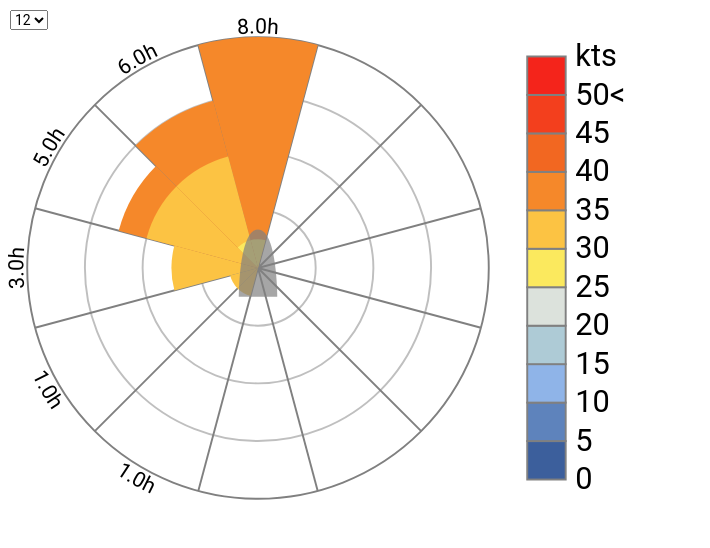
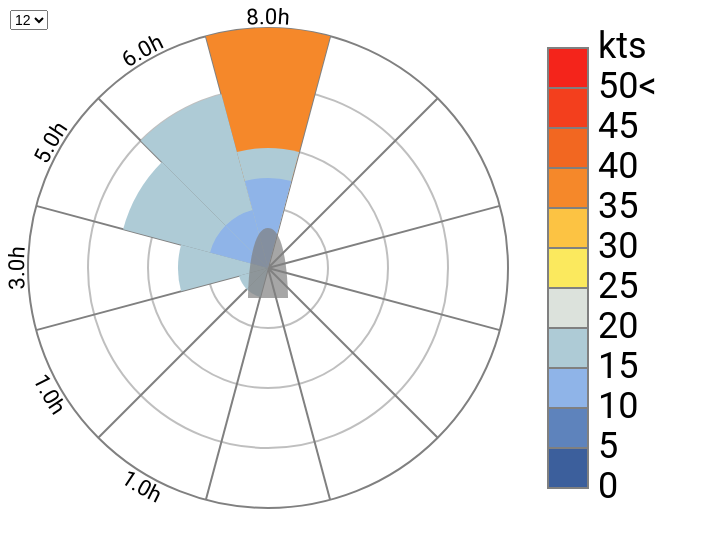
Before and after one commit to phalkone/fast-wind-rose, a React app: page / in a window 1280 px wide. Shown: the top 548 px of the page, without its empty margins (0-710 px from the left). Built offline with nearby package versions, Linux system fonts and the light colour scheme; the HTML template or start-up script is replaced by a standard one.

Commit message:
Dynamic scale

```diff
--- a/src/components/Windrose/Colors.js
+++ /dev/null
@@ -1,15 +0,0 @@
-const colors = {
-  0: 'rgb(60,95,156)',
-  5: 'rgb(94,131,188)',
-  10: 'rgb(143,180,232)',
-  15: 'rgb(174,203,214)',
-  20: 'rgb(220,226,220)',
-  25: 'rgb(251,233,94)',
-  30: 'rgb(252,195,67)',
-  35: 'rgb(245,136,42)',
-  40: 'rgb(242,103,33)',
-  45: 'rgb(243,63,29)',
-  50: 'rgb(244,36,27)'
-}
-
-export default colors
--- a/src/components/Windrose/IntervalLabel.jsx
+++ b/src/components/Windrose/IntervalLabel.jsx
@@ -28,7 +28,6 @@ export default function IntervalLabel (props) {
       />
       <text
         fill='black'
-        fontFamily='Roboto, "Open Sans", sans-serif'
         textAnchor='middle'
         fontSize={props.sectorSize < 15 ? '9px' : '11px'}
       >
--- a/src/components/Windrose/Legend.jsx
+++ b/src/components/Windrose/Legend.jsx
@@ -1,35 +1,40 @@
 import React, { Fragment } from 'react'
-import Colors from './Colors'
 import PropTypes from 'prop-types'
 
 function Legend (props) {
+  const keys = Object.keys(props.scale)
+  const length = keys.length
+  const square = ((props.size - 20) / length) > 20 ? 20 : ((props.size - 20) / length)
+  const margin = (props.size - (length * square)) / 2
+  const fontSize = square - 2
+
   return (
     <>
-      {Object.keys(Colors).map(speed => (
+      {keys.map((speed, i) => (
         <Fragment key={speed}>
           <rect
             x={props.size + 10}
-            y={(props.size / 2) + 90 - ((speed / 5) * 20)}
-            width='20'
-            height='20'
+            y={(props.size - margin) - ((i + 1) * square)}
+            width={square}
+            height={square}
             stroke='grey'
             strokeWidth='1'
-            fill={Colors[speed]}
+            fill={props.scale[speed]}
           />
           <text
-            x={props.size + 35}
-            y={(props.size / 2) + 115 - ((speed / 5) * 20)}
+            x={props.size + square + 15}
+            y={(props.size - margin) - (i * square) + 5}
             fill='black'
-            fontFamily='Roboto, "Open Sans", sans-serif'
-          >{speed === '50' ? '50<' : speed}
+            fontSize={fontSize}
+          >{i === length - 1 ? `${speed}<` : speed}
           </text>
         </Fragment>
       ))}
       <text
-        x={props.size + 35}
-        y={(props.size / 2) - 105}
+        x={props.size + square + 15}
+        y={(props.size - margin) - (length * square) + 5}
         fill='black'
-        fontFamily='Roboto, "Open Sans", sans-serif'
+        fontSize={fontSize}
       >kts
       </text>
     </>
@@ -37,7 +42,8 @@ function Legend (props) {
 }
 
 Legend.propTypes = {
-  size: PropTypes.number
+  size: PropTypes.number,
+  scale: PropTypes.object
 }
 
 export default Legend
--- a/src/components/Windrose/Sector.jsx
+++ b/src/components/Windrose/Sector.jsx
@@ -1,18 +1,18 @@
 import React, { Fragment } from 'react'
 import PropTypes from 'prop-types'
-import Colors from './Colors'
 
 export default function Sector (props) {
   const speedCategories = []
   const cos = Math.cos(Math.PI / 180 * (props.sectorSize / 2))
   const sin = Math.sin(Math.PI / 180 * (props.sectorSize / 2))
   let length = props.barLength
+  const scale = Object.keys(props.scale)
 
-  for (let speed = 50; speed >= 0; speed -= 5) {
-    const prev = speed === 50 ? 100 : speed + 5
-    const count = props.speeds.filter((val) => val > speed && val <= prev).length
+  for (let i = scale.length - 1; i >= 0; i--) {
+    const prev = i === scale.length - 1 ? Infinity : scale[i + 1]
+    const count = props.speeds.filter((val) => val > scale[i] && val <= prev).length
     if (count) {
-      speedCategories.push([speed, length])
+      speedCategories.push([scale[i], length])
       length -= count * props.interval
     }
   }
@@ -24,7 +24,7 @@ export default function Sector (props) {
           d={`M ${props.center + (count[1] * sin)} ${props.center - (count[1] * cos)} ` +
              `A ${count[1]} ${count[1]}, 0, 0, 0, ${props.center - (count[1] * sin)} ` +
              `${props.center - (count[1] * cos)} L ${props.center} ${props.center} Z`}
-          fill={Colors[count[0]]}
+          fill={props.scale[count[0]]}
           transform={`rotate(${props.sector * props.sectorSize}, ` +
                      `${props.center}, ${props.center})`}
         />
--- a/src/components/Windrose/index.jsx
+++ b/src/components/Windrose/index.jsx
@@ -28,8 +28,7 @@ function Windrose (props) {
           position: 'absolute',
           top: '10px',
           left: '10px',
-          fontSize: '14px',
-          fontFamily: 'Roboto, "Open Sans", sans-serif'
+          fontSize: '14px'
         }}
       >
         <option value='4'>4</option>
@@ -46,7 +45,7 @@ function Windrose (props) {
         width={props.width}
         height={props.height}
       >
-        {props.legend && <Legend size={props.size} />}
+        {props.legend && <Legend size={props.size} scale={props.scale} />}
         <Chart
           sectorSize={sectorSize}
           center={props.center}
@@ -70,6 +69,7 @@ function Windrose (props) {
                 sectorSize={sectorSize}
                 barLength={(speeds.length / max) * props.radius}
                 interval={props.radius / max}
+                scale={props.scale}
               />}
           </Fragment>))}
         <Ship center={props.center} />
@@ -87,7 +87,8 @@ Windrose.propTypes = {
   center: PropTypes.number,
   dirData: PropTypes.array,
   spdData: PropTypes.array,
-  interval: PropTypes.number
+  interval: PropTypes.number,
+  scale: PropTypes.object
 }
 
 Windrose.defaultProps = {
@@ -95,7 +96,20 @@ Windrose.defaultProps = {
   center: 130,
   size: 260,
   width: 650,
-  height: 520
+  height: 520,
+  scale: {
+    0: 'rgb(60,95,156)',
+    5: 'rgb(94,131,188)',
+    10: 'rgb(143,180,232)',
+    15: 'rgb(174,203,214)',
+    20: 'rgb(220,226,220)',
+    25: 'rgb(251,233,94)',
+    30: 'rgb(252,195,67)',
+    35: 'rgb(245,136,42)',
+    40: 'rgb(242,103,33)',
+    45: 'rgb(243,63,29)',
+    50: 'rgb(244,36,27)'
+  }
 }
 
 export default Windrose
--- /dev/null
+++ b/src/index.css
@@ -0,0 +1,3 @@
+body {
+  font-family: Roboto, "Open Sans", sans-serif;
+}
--- a/src/index.jsx
+++ b/src/index.jsx
@@ -1,32 +1,33 @@
 import React from 'react'
 import { render } from 'react-dom'
 import Windrose from './components/Windrose'
+import './index.css'
 
 const data = {
   metrics: [{
     tag: 'wind_speed_rel',
     aggregation: { interval: 'PT1H', method: 'avg' },
     values: [
-      { timestamp: '2021-05-30T11:00:00Z', value: 28.48, interpolated: true },
-      { timestamp: '2021-05-30T12:00:00Z', value: 28.38, interpolated: true },
-      { timestamp: '2021-05-30T13:00:00Z', value: 30.65, interpolated: true },
-      { timestamp: '2021-05-30T14:00:00Z', value: 31.36, interpolated: true },
-      { timestamp: '2021-05-30T15:00:00Z', value: 31.37, interpolated: true },
-      { timestamp: '2021-05-30T16:00:00Z', value: 31.85, interpolated: true },
-      { timestamp: '2021-05-30T17:00:00Z', value: 32.71, interpolated: true },
-      { timestamp: '2021-05-30T18:00:00Z', value: 33.24, interpolated: true },
-      { timestamp: '2021-05-30T19:00:00Z', value: 33.18, interpolated: true },
-      { timestamp: '2021-05-30T20:00:00Z', value: 33.69, interpolated: true },
-      { timestamp: '2021-05-30T21:00:00Z', value: 34.17, interpolated: true },
-      { timestamp: '2021-05-30T22:00:00Z', value: 35.02, interpolated: true },
-      { timestamp: '2021-05-30T23:00:00Z', value: 33.41, interpolated: true },
-      { timestamp: '2021-05-31T00:00:00Z', value: 32.98, interpolated: true },
-      { timestamp: '2021-05-31T01:00:00Z', value: 34.44, interpolated: true },
-      { timestamp: '2021-05-31T02:00:00Z', value: 35.80, interpolated: true },
-      { timestamp: '2021-05-31T03:00:00Z', value: 35.57, interpolated: true },
-      { timestamp: '2021-05-31T04:00:00Z', value: 35.13, interpolated: true },
-      { timestamp: '2021-05-31T05:00:00Z', value: 35.86, interpolated: true },
-      { timestamp: '2021-05-31T06:00:00Z', value: 36.61, interpolated: true },
+      { timestamp: '2021-05-30T11:00:00Z', value: 15.48, interpolated: true },
+      { timestamp: '2021-05-30T12:00:00Z', value: 15.38, interpolated: true },
+      { timestamp: '2021-05-30T13:00:00Z', value: 15.65, interpolated: true },
+      { timestamp: '2021-05-30T14:00:00Z', value: 15.36, interpolated: true },
+      { timestamp: '2021-05-30T15:00:00Z', value: 15.37, interpolated: true },
+      { timestamp: '2021-05-30T16:00:00Z', value: 15.85, interpolated: true },
+      { timestamp: '2021-05-30T17:00:00Z', value: 15.71, interpolated: true },
+      { timestamp: '2021-05-30T18:00:00Z', value: 15.24, interpolated: true },
+      { timestamp: '2021-05-30T19:00:00Z', value: 15.18, interpolated: true },
+      { timestamp: '2021-05-30T20:00:00Z', value: 15.69, interpolated: true },
+      { timestamp: '2021-05-30T21:00:00Z', value: 15.17, interpolated: true },
+      { timestamp: '2021-05-30T22:00:00Z', value: 15.02, interpolated: true },
+      { timestamp: '2021-05-30T23:00:00Z', value: 15.41, interpolated: true },
+      { timestamp: '2021-05-31T00:00:00Z', value: 10.98, interpolated: true },
+      { timestamp: '2021-05-31T01:00:00Z', value: 10.44, interpolated: true },
+      { timestamp: '2021-05-31T02:00:00Z', value: 10.80, interpolated: true },
+      { timestamp: '2021-05-31T03:00:00Z', value: 10.57, interpolated: true },
+      { timestamp: '2021-05-31T04:00:00Z', value: 10.13, interpolated: true },
+      { timestamp: '2021-05-31T05:00:00Z', value: 10.86, interpolated: true },
+      { timestamp: '2021-05-31T06:00:00Z', value: 10.61, interpolated: true },
       { timestamp: '2021-05-31T07:00:00Z', value: 37.43, interpolated: true },
       { timestamp: '2021-05-31T08:00:00Z', value: 38.11, interpolated: true },
       { timestamp: '2021-05-31T09:00:00Z', value: 37.87, interpolated: true },
@@ -65,7 +66,7 @@ const data = {
 
 render(
   <Windrose
-    width={625}
+    width={650}
     height={520}
     dirData={data.metrics[1].values}
     spdData={data.metrics[0].values}
```
Also changed, not shown: 1 other file (tests, documents, lock files or other folders).
